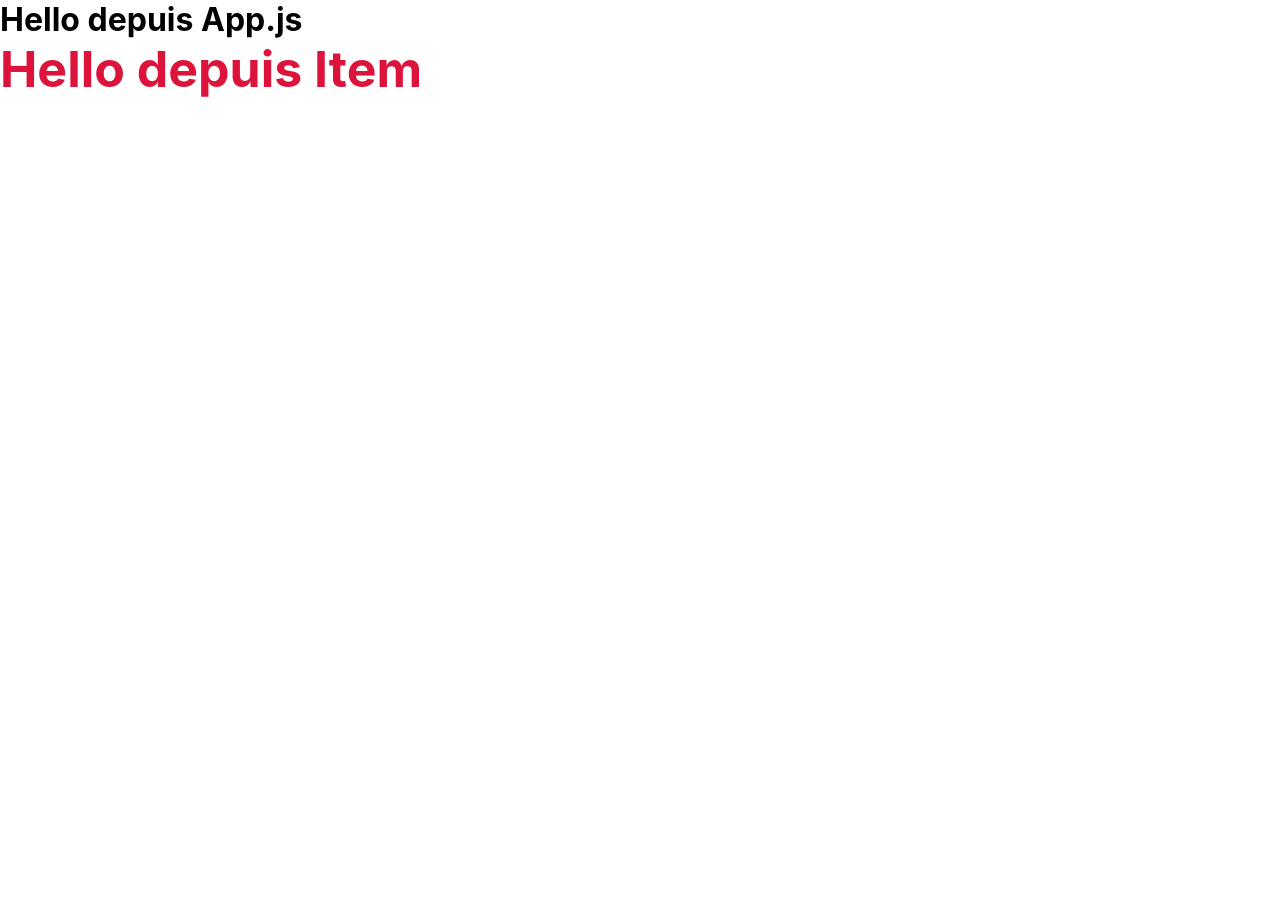
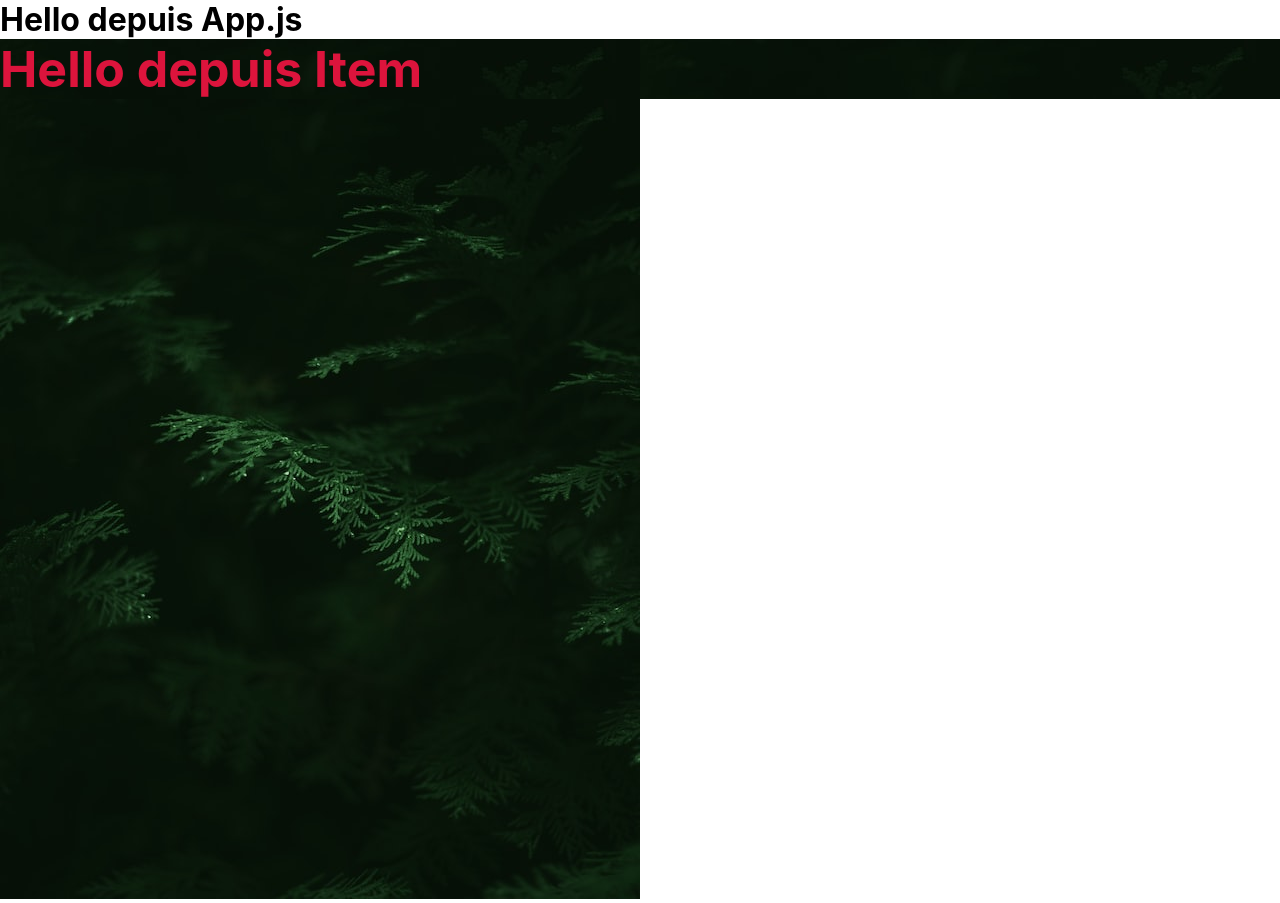
Before and after one commit to nicodvne/ReactDiscover, a React (Create React App) app: page / in a window 1280 px wide. Before the commit the page ends 800 px from the top, so only its background shows below. Built offline with nearby package versions, Linux system fonts and the light colour scheme; the HTML template or start-up script is replaced by a standard one.

Commit message:
20 - Utiliser des images

```diff
--- a/src/Components/Item/Item.css
+++ b/src/Components/Item/Item.css
@@ -1,4 +1,5 @@
 .title-item {
     color: crimson;
     font-size: 50px;
+    background-image: url("../../assets/imgItem.jpg");
 }
--- a/src/Components/Item/Item.js
+++ b/src/Components/Item/Item.js
@@ -1,9 +1,13 @@
 import './Item.css'
+import imgItem from '../../assets/imgItem.jpg'
 
 function Item (props) {
     return (
         <div>
             <h2 className="title-item">Hello depuis Item</h2>
+            <img
+                src={imgItem} alt="une image random"
+            />
         </div>
     )
 }
```
Also changed, not shown: src/assets/imgItem.jpg (added).
